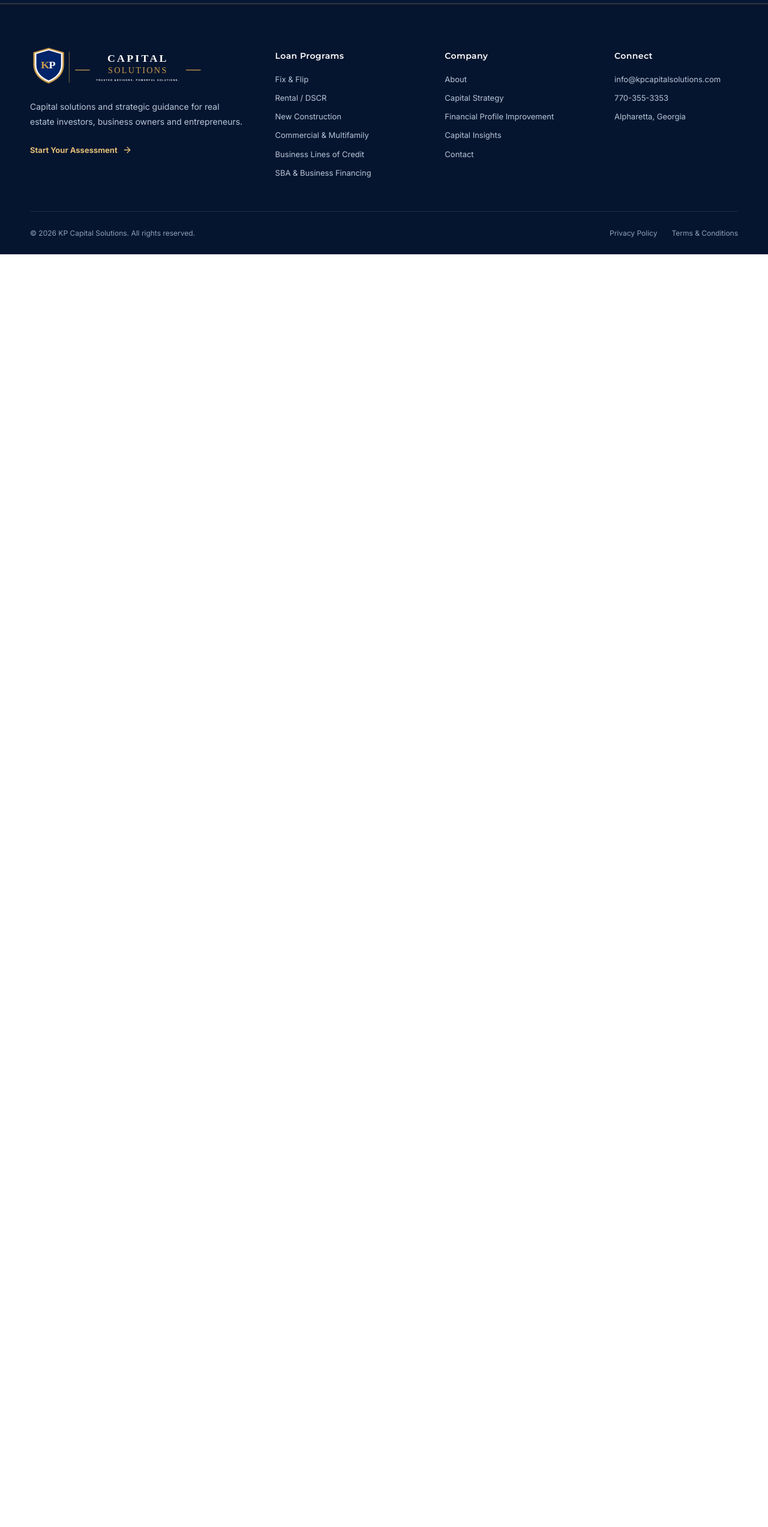
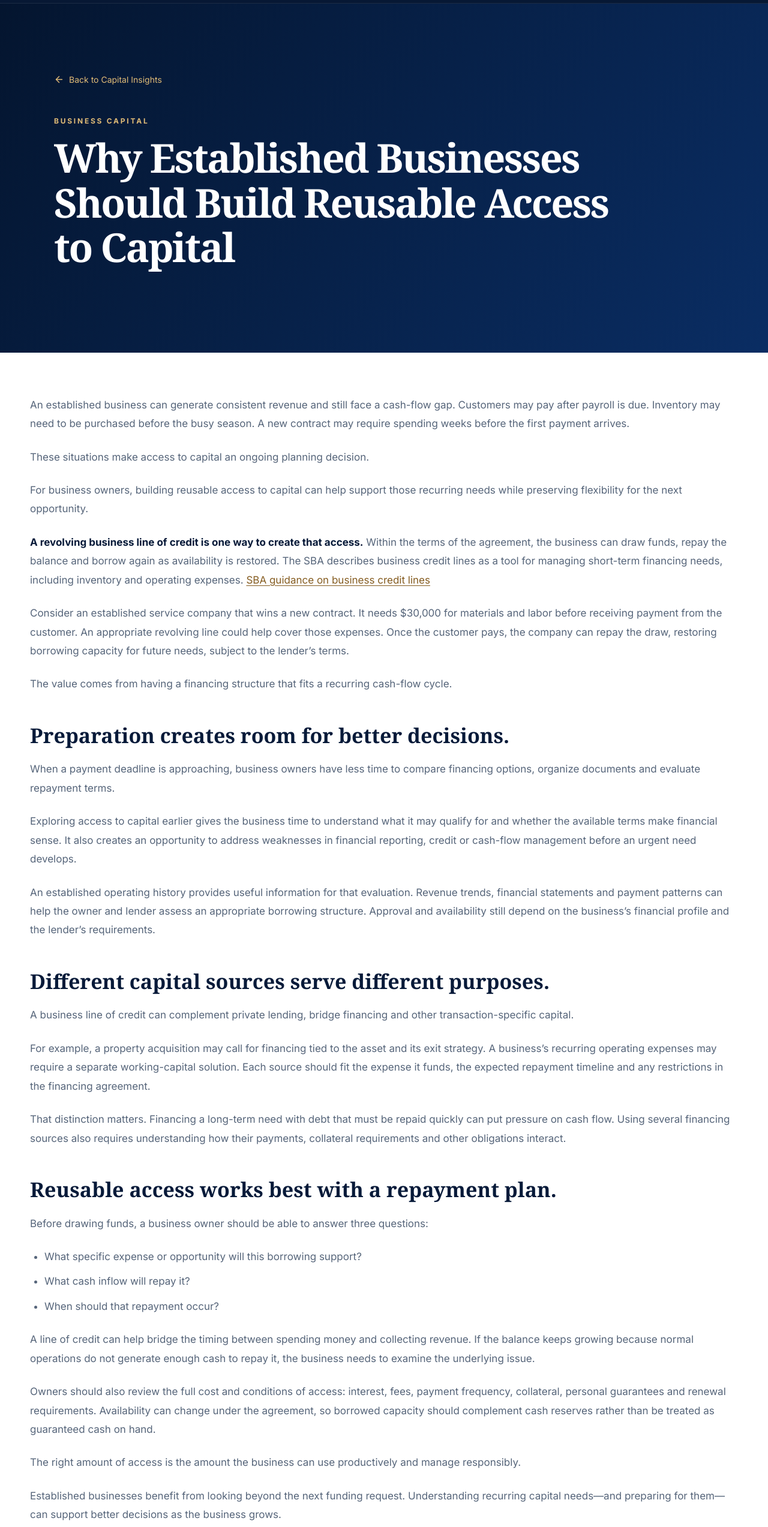
Before and after one commit to renkcub1/KP-Capital-Solutions---Main, a React (Vite) app: page /blog/reusable-access-to-capital in a window 1280 px wide. Shown: the part 80-2626 px from the top of the page at 60% size. Before the commit the page ends 800 px from the top, so only its background shows below. Built offline with nearby package versions, Linux system fonts and the light colour scheme.

Commit message:
Publish Business Capital article and Read Full Insight link

```diff
--- a/src/App.jsx
+++ b/src/App.jsx
@@ -5,6 +5,7 @@ import About from "./About";
 import CapitalStrategy from "./CapitalStrategy";
 import FinancialProfileImprovement from "./FinancialProfileImprovement";
 import Blog from "./Blog";
+import BusinessCapitalArticle from "./BusinessCapitalArticle";
 import Contact from "./Contact";
 import PrivacyPolicy from "./PrivacyPolicy";
 import Terms from "./Terms";
@@ -46,6 +47,6 @@ function ScrollToHash() {
   return null;
 }
 
-function App(){return <><ScrollToHash/><Navbar/><Routes><Route path="/" element={<Home/>}/><Route path="/about" element={<About/>}/><Route path="/loan-programs" element={<LoanPrograms/>}/><Route path="/capital-strategy" element={<CapitalStrategy/>}/><Route path="/financial-profile-improvement" element={<FinancialProfileImprovement/>}/><Route path="/blog" element={<Blog/>}/><Route path="/contact" element={<Contact/>}/><Route path="/privacy-policy" element={<PrivacyPolicy/>}/><Route path="/terms" element={<Terms/>}/></Routes><Footer/></>}
+function App(){return <><ScrollToHash/><Navbar/><Routes><Route path="/" element={<Home/>}/><Route path="/about" element={<About/>}/><Route path="/loan-programs" element={<LoanPrograms/>}/><Route path="/capital-strategy" element={<CapitalStrategy/>}/><Route path="/financial-profile-improvement" element={<FinancialProfileImprovement/>}/><Route path="/blog" element={<Blog/>}/><Route path="/blog/reusable-access-to-capital" element={<BusinessCapitalArticle/>}/><Route path="/contact" element={<Contact/>}/><Route path="/privacy-policy" element={<PrivacyPolicy/>}/><Route path="/terms" element={<Terms/>}/></Routes><Footer/></>}
 
 export default App;
--- a/src/Blog.jsx
+++ b/src/Blog.jsx
@@ -83,7 +83,7 @@ export default function Blog() {
               <p className="blog-category">{featured.category}</p>
               <h2>{featured.title}</h2>
               <p>{featured.text}</p>
-              <span className="blog-coming">Full Insight Coming Soon</span>
+              <Link className="blog-read-link" to="/blog/reusable-access-to-capital">Read Full Insight <ArrowRight size={17} aria-hidden="true" /></Link>
             </div>
           </article>
         </div>
--- /dev/null
+++ b/src/BusinessCapitalArticle.jsx
@@ -0,0 +1,55 @@
+import { ArrowLeft, ArrowRight } from "lucide-react";
+import { Link } from "react-router-dom";
+import "./blog.css";
+
+export default function BusinessCapitalArticle() {
+  return (
+    <main className="blog-page insight-page">
+      <article>
+        <header className="blog-hero insight-hero">
+          <div className="container">
+            <Link className="insight-back" to="/blog"><ArrowLeft size={17} aria-hidden="true" /> Back to Capital Insights</Link>
+            <p className="section-kicker light">BUSINESS CAPITAL</p>
+            <h1>Why Established Businesses Should Build Reusable Access to Capital</h1>
+          </div>
+        </header>
+        <div className="container insight-body">
+          <p>An established business can generate consistent revenue and still face a cash-flow gap. Customers may pay after payroll is due. Inventory may need to be purchased before the busy season. A new contract may require spending weeks before the first payment arrives.</p>
+          <p>These situations make access to capital an ongoing planning decision.</p>
+          <p>For business owners, building reusable access to capital can help support those recurring needs while preserving flexibility for the next opportunity.</p>
+          <p><strong>A revolving business line of credit is one way to create that access.</strong> Within the terms of the agreement, the business can draw funds, repay the balance and borrow again as availability is restored. The SBA describes business credit lines as a tool for managing short-term financing needs, including inventory and operating expenses. <a href="https://www.sba.gov/blog/2016/2016-12/right-way-think-about-credit-lines-business/" target="_blank" rel="noopener noreferrer">SBA guidance on business credit lines</a></p>
+          <p>Consider an established service company that wins a new contract. It needs $30,000 for materials and labor before receiving payment from the customer. An appropriate revolving line could help cover those expenses. Once the customer pays, the company can repay the draw, restoring borrowing capacity for future needs, subject to the lender’s terms.</p>
+          <p>The value comes from having a financing structure that fits a recurring cash-flow cycle.</p>
+
+          <h2>Preparation creates room for better decisions.</h2>
+          <p>When a payment deadline is approaching, business owners have less time to compare financing options, organize documents and evaluate repayment terms.</p>
+          <p>Exploring access to capital earlier gives the business time to understand what it may qualify for and whether the available terms make financial sense. It also creates an opportunity to address weaknesses in financial reporting, credit or cash-flow management before an urgent need develops.</p>
+          <p>An established operating history provides useful information for that evaluation. Revenue trends, financial statements and payment patterns can help the owner and lender assess an appropriate borrowing structure. Approval and availability still depend on the business’s financial profile and the lender’s requirements.</p>
+
+          <h2>Different capital sources serve different purposes.</h2>
+          <p>A business line of credit can complement private lending, bridge financing and other transaction-specific capital.</p>
+          <p>For example, a property acquisition may call for financing tied to the asset and its exit strategy. A business’s recurring operating expenses may require a separate working-capital solution. Each source should fit the expense it funds, the expected repayment timeline and any restrictions in the financing agreement.</p>
+          <p>That distinction matters. Financing a long-term need with debt that must be repaid quickly can put pressure on cash flow. Using several financing sources also requires understanding how their payments, collateral requirements and other obligations interact.</p>
+
+          <h2>Reusable access works best with a repayment plan.</h2>
+          <p>Before drawing funds, a business owner should be able to answer three questions:</p>
+          <ul>
+            <li>What specific expense or opportunity will this borrowing support?</li>
+            <li>What cash inflow will repay it?</li>
+            <li>When should that repayment occur?</li>
+          </ul>
+          <p>A line of credit can help bridge the timing between spending money and collecting revenue. If the balance keeps growing because normal operations do not generate enough cash to repay it, the business needs to examine the underlying issue.</p>
+          <p>Owners should also review the full cost and conditions of access: interest, fees, payment frequency, collateral, personal guarantees and renewal requirements. Availability can change under the agreement, so borrowed capacity should complement cash reserves rather than be treated as guaranteed cash on hand.</p>
+          <p>The right amount of access is the amount the business can use productively and manage responsibly.</p>
+          <p>Established businesses benefit from looking beyond the next funding request. Understanding recurring capital needs—and preparing for them—can support better decisions as the business grows.</p>
+
+          <aside className="insight-assessment" aria-label="Explore your capital strategy">
+            <p><strong>At KP Capital Solutions, we help established business owners evaluate financing options within a broader capital strategy. Start your assessment to explore how reusable access to capital could fit your business, financial profile and growth plans.</strong></p>
+            <a className="btn btn-gold" href="https://kpcapitalfunding.com/#/free-calculator" target="_blank" rel="noopener noreferrer">Start Your Assessment <ArrowRight size={18} aria-hidden="true" /></a>
+          </aside>
+          <Link className="insight-return" to="/blog"><ArrowLeft size={17} aria-hidden="true" /> Back to Capital Insights</Link>
+        </div>
+      </article>
+    </main>
+  );
+}
```
Also changed, not shown: src/blog.css.
